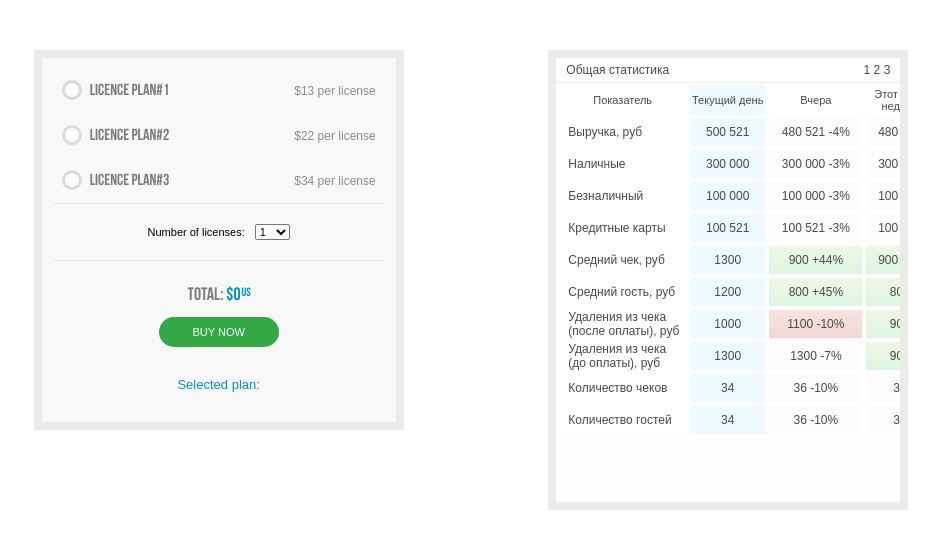
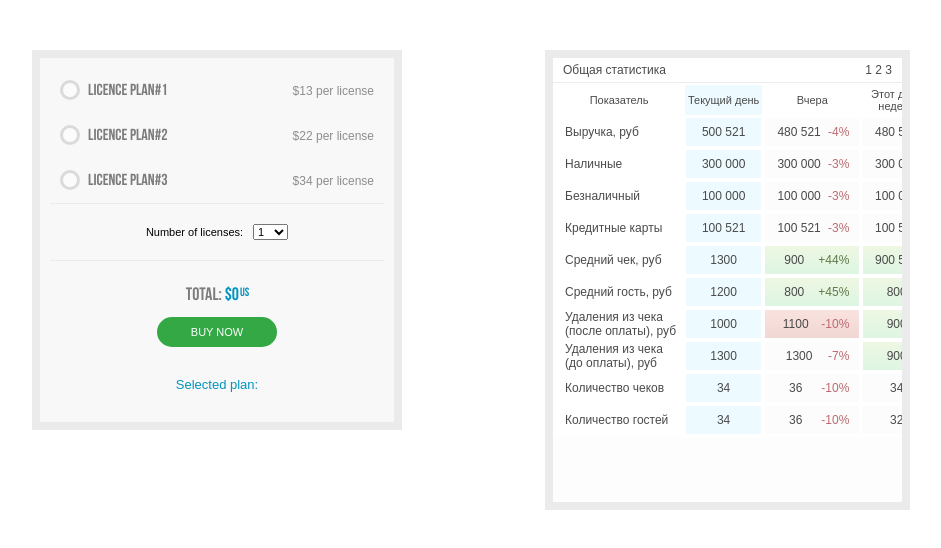
Before and after one commit to ronnika/license-plan, a website built with Parcel: page src/index.html in a window 1280 px wide. Shown: the whole page, without its empty margins (169-1110 px from the left). Built offline with nearby package versions, Linux system fonts and the light colour scheme.

Commit message:
feat: finish table styles, add stat__percent

```diff
--- a/src/blocks/stat/stat.scss
+++ b/src/blocks/stat/stat.scss
@@ -1,5 +1,5 @@
 .stat {
-    width: 360px;
+    width: 365px;
     height: 460px;
     position: relative;
     background-color: #fdfdfd;
@@ -21,6 +21,7 @@
         border-spacing: 2px;
     }
     &__cell {
+
         padding: 0 10px;
         background-color: #fcfcfc;
         height: 30px;
@@ -35,6 +36,16 @@
         &_down{
             background: rgb(249,226,223);
             background: linear-gradient(180deg, rgba(249,226,223,1) 0%, rgba(241,215,211,1) 100%);
+        }
+    }
+    &__percent {
+        float: right;
+        margin-left: 5px;
+        &_up {
+            color: #5f7a48;
+        }
+        &_down {
+            color: #bd6a6f;
         }
     }
     &__row {
--- a/src/index.html
+++ b/src/index.html
@@ -67,61 +67,61 @@
                     <tr class="stat__row">
                       <th class="stat__header stat__header_left">Выручка, руб</th>
                       <td class="stat__cell stat__cell_selected">500 521</td>
-                      <td class="stat__cell ">480 521 <span class="stat__percent_down">-4%</span></td>
+                      <td class="stat__cell ">480 521 <span class="stat__percent stat__percent_down">-4%</span></td>
                       <td class="stat__cell">480 521</td>
                     </tr>
                     <tr class="stat__row">
                       <th class="stat__header stat__header_left">Наличные</th>
                       <td class="stat__cell stat__cell_selected">300 000</td>
-                      <td class="stat__cell">300 000 <span class="stat__percent_down">-3%</span></td>
+                      <td class="stat__cell">300 000 <span class="stat__percent stat__percent_down">-3%</span></td>
                       <td class="stat__cell">300 000</tdclass="stat__cell">
                     </tr>
                     <tr class="stat__row">
                       <th class="stat__header stat__header_left">Безналичный</th>
                       <td class="stat__cell stat__cell_selected">100 000</td>
-                      <td class="stat__cell">100 000 <span class="stat__percent_down">-3%</span></td>
+                      <td class="stat__cell">100 000 <span class="stat__percent stat__percent_down">-3%</span></td>
                       <td class="stat__cell">100 000</td>
                     </tr>
                     <tr class="stat__row">
                       <th class="stat__header stat__header_left">Кредитные карты</th>
                       <td class="stat__cell stat__cell_selected">100 521</td>
-                      <td class="stat__cell">100 521 <span class="stat__percent_down">-3%</span></td>
+                      <td class="stat__cell">100 521 <span class="stat__percent stat__percent_down">-3%</span></td>
                       <td class="stat__cell">100 521</td>
                     </tr>
                     <tr class="stat__row">
                         <th class="stat__header stat__header_left">Средний чек, руб</th>
                         <td class="stat__cell stat__cell_selected">1300</td>
-                        <td class="stat__cell stat__cell_up">900 <span class="stat__percent_uo">+44%</span></td>
+                        <td class="stat__cell stat__cell_up">900 <span class="stat__percent stat__percent_up">+44%</span></td>
                         <td class="stat__cell stat__cell_up">900 521</td>
                       </tr>
                       <tr class="stat__row">
                         <th class="stat__header stat__header_left">Средний гость, руб</th>
                         <td class="stat__cell stat__cell_selected">1200</td>
-                        <td class="stat__cell stat__cell_up">800 <span class="stat__percent_up">+45%</span></td>
+                        <td class="stat__cell stat__cell_up">800 <span class="stat__percent stat__percent_up">+45%</span></td>
                         <td class="stat__cell stat__cell_up">800</td>
                       </tr>
                       <tr class="stat__row">
                         <th class="stat__header stat__header_left">Удаления из чека<br>(после оплаты), руб</th>
                         <td class="stat__cell stat__cell_selected">1000</td>
-                        <td class="stat__cell stat__cell_down">1100 <span class="stat__percent_down">-10%</span></td>
+                        <td class="stat__cell stat__cell_down">1100 <span class="stat__percent stat__percent_down">-10%</span></td>
                         <td class="stat__cell stat__cell_up">900</td>
                       </tr>
                       <tr class="stat__row">
                         <th class="stat__header stat__header_left">Удаления из чека<br>(до оплаты), руб</th>
                         <td class="stat__cell stat__cell_selected">1300</td>
-                        <td class="stat__cell">1300 <span class="stat__percent_down">-7%</span></td>
+                        <td class="stat__cell">1300 <span class="stat__percent stat__percent_down">-7%</span></td>
                         <td class="stat__cell stat__cell_up">900</td>
                       </tr>
                       <tr class="stat__row">
                         <th class="stat__header stat__header_left">Количество чеков</th>
                         <td class="stat__cell stat__cell_selected">34</td>
-                        <td class="stat__cell">36 <span class="stat__percent_down">-10%</span></td>
+                        <td class="stat__cell">36 <span class="stat__percent stat__percent_down">-10%</span></td>
                         <td class="stat__cell">34</td>
                       </tr>
                       <tr class="stat__row">
                         <th class="stat__header stat__header_left">Количество гостей</th>
                         <td class="stat__cell stat__cell_selected">34</td>
-                        <td class="stat__cell">36 <span class="stat__percent_down">-10%</span></td>
+                        <td class="stat__cell">36 <span class="stat__percent stat__percent_down">-10%</span></td>
                         <td class="stat__cell">32</td>
                       </tr>
                   </table>
```
